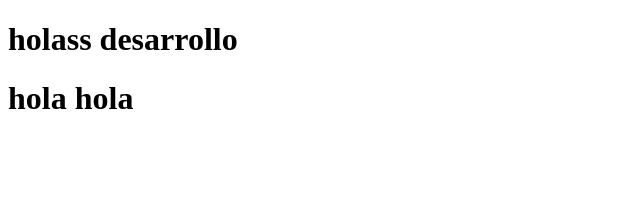
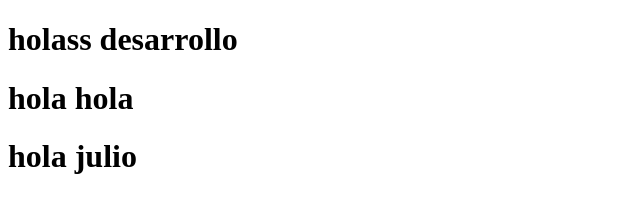
Before and after one commit to Garcob/Prueba05062023, a plain HTML site: page index.html in a window 1280 px wide. Shown: the whole page, without its empty margins (0-640 px from the left). Drawn offline with Linux system fonts and the light colour scheme.

Commit message:
subiendo nombre

```diff
--- a/index.html
+++ b/index.html
@@ -8,5 +8,6 @@
 <body>
     <h1> holass desarrollo</h1>
     <h1>hola hola </h1>
+    <h1>hola julio</h1>
 </body>
 </html>
```
